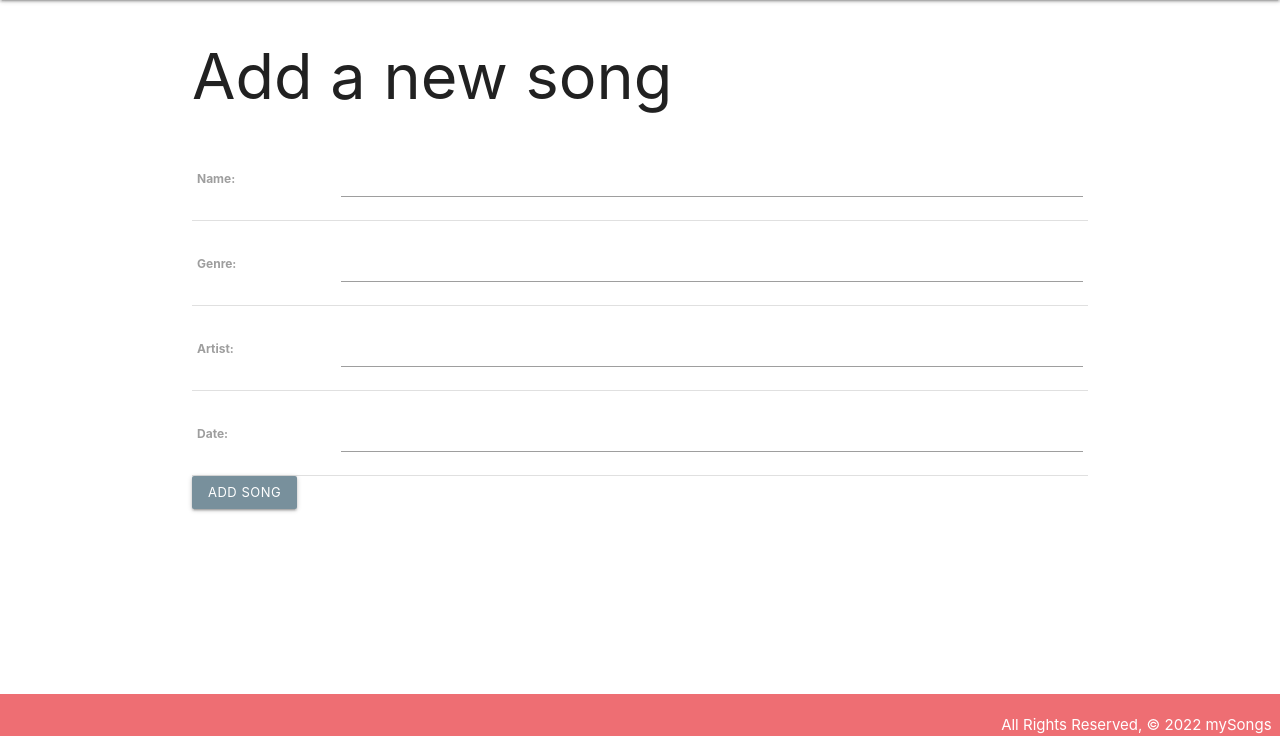
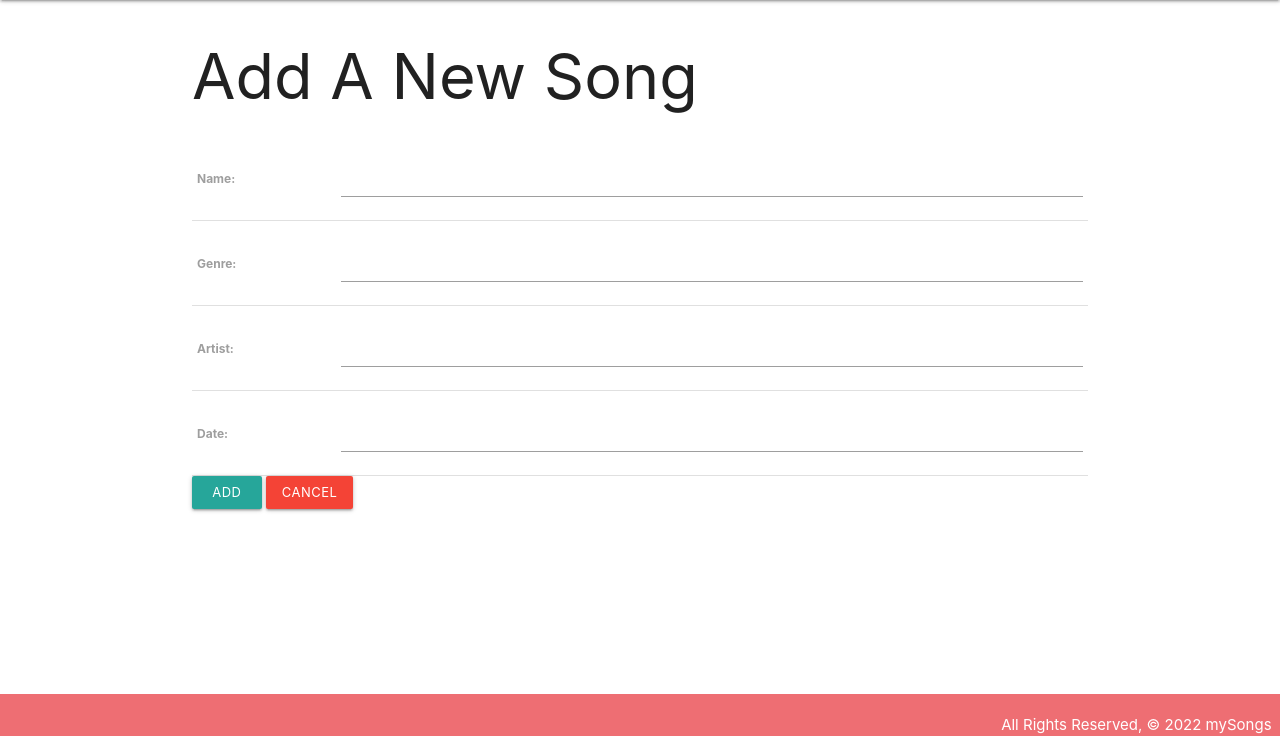
Before and after one commit to elvisEspinozaN/my_Songs, a Django app: page /songs/create/ in a window 1280 px wide. Shown: the part 64-800 px from the top of the page. Run offline with Django 4.2, Linux system fonts and the light colour scheme.

Commit message:
wip: edit form/cancel btns

```diff
--- a/main_app/templates/main_app/song_form.html
+++ b/main_app/templates/main_app/song_form.html
@@ -1,17 +1,29 @@
-{% extends 'base.html' %}{% block content %}
-<h1>Add a new song</h1>
+{% extends 'base.html' %}{% block content %} {% if object %}
+<h1>Edit {{object.name}}'s info</h1>
+{% else %}
+<h1>Add A New Song</h1>
+{% endif %}
 
 <form action="" method="POST">
   <!-- special token genrated by django -->
-  {% csrf_token%}
+  {% csrf_token %}
   <table>
     {{form.as_table}}
   </table>
   <input
-    class="waves-effect waves-light btn-small blue-grey lighten-1"
+    class="waves-effect waves-light btn-small"
     type="submit"
-    value="Add Song"
+    value="{% if object %} Edit {% else %} Add {% endif %}"
   />
+  {% if object %}
+  <a
+    class="waves-effect waves-light btn-small red"
+    href="{% url 'detail' object.id %}"
+    >Cancel</a
+  >
+  {% else %}
+  <a class="waves-effect btn-small red" href="{% url 'home' %}">Cancel</a>
+  {% endif %}
 </form>
 
-{% endblock%}
+{% endblock %}
```
